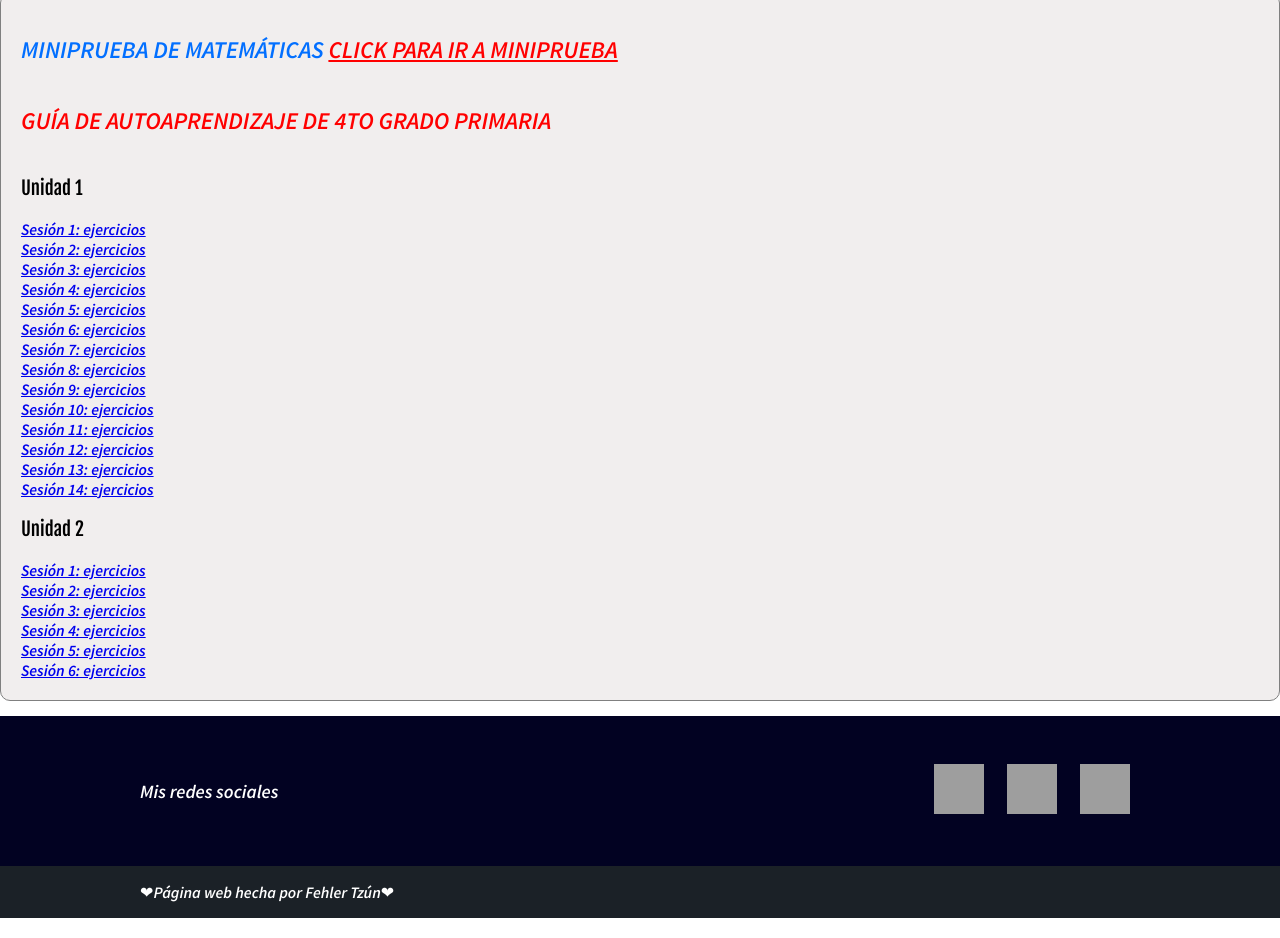
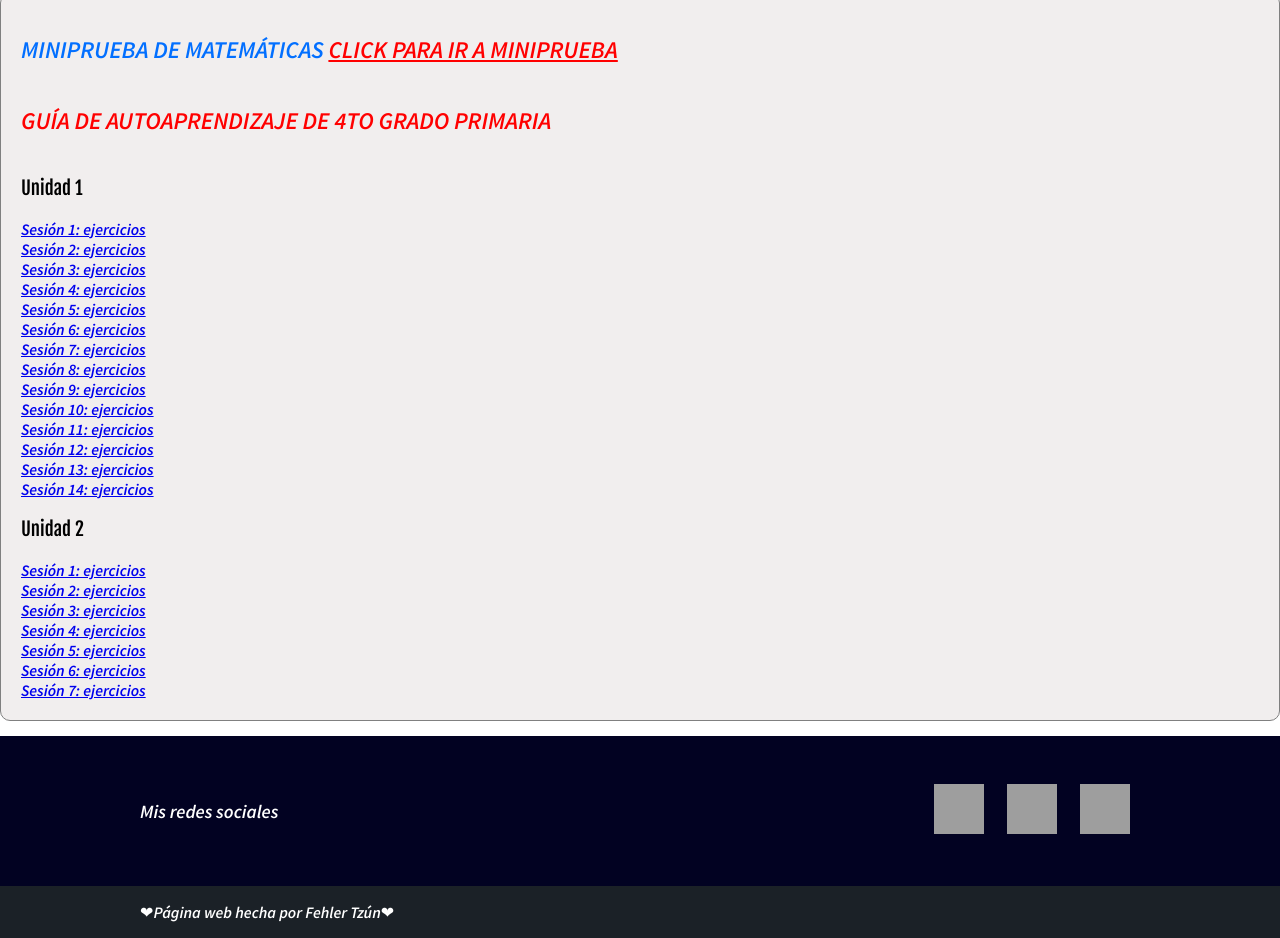
Before and after one commit to Fehler4603/cuartoprimaria, a plain HTML site: page index.html in a window 1280 px wide. Shown: the part 833-1771 px from the top of the page. Drawn offline with Linux system fonts and the light colour scheme; grey boxes are pictures that could not be loaded.

Commit message:
agregue sesion 7 unidad 2

```diff
--- a/index.html
+++ b/index.html
@@ -126,6 +126,9 @@
             <li>
                 <a href="https://docs.google.com/forms/d/e/1FAIpQLSflG9o-XGlLfrCN0_hIZyYtCYs8nYG4eU-Y9Xv1-NgOdzAljg/viewform?usp=sf_link" target="blank">Sesi&oacute;n 6: ejercicios</a>
             </li>
+            <li>
+                <a href="https://docs.google.com/forms/d/e/1FAIpQLSdyFwRxNlFNvMnxandFDXB29TsiwoV4hYDTfrIcmJ2ci3K4Fw/viewform?usp=sf_link" target="blank">Sesi&oacute;n 7: ejercicios</a>
+            </li>
         </ol>
     </article>
     <!-- <section id="portafolio" class="portfolio">
```
